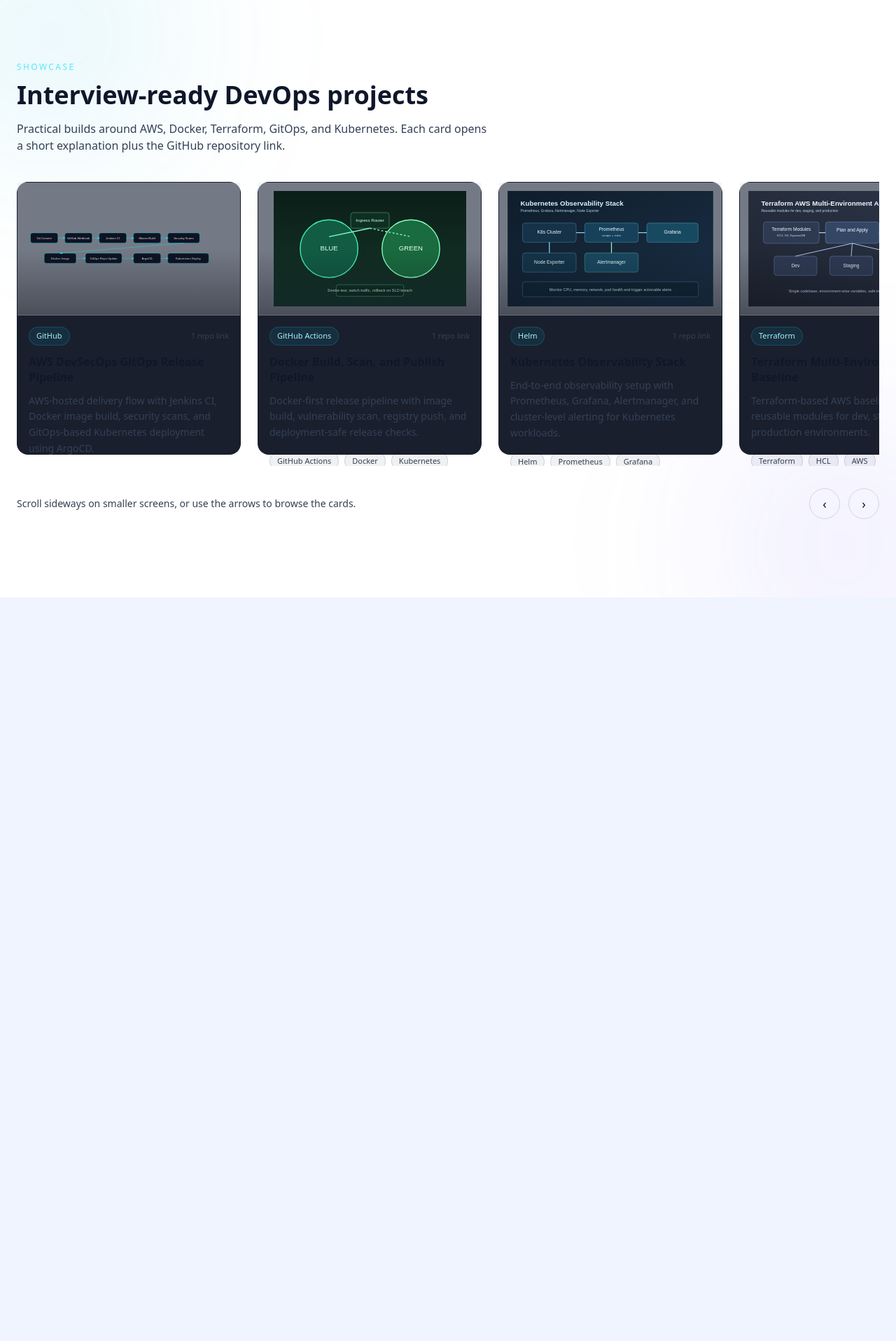
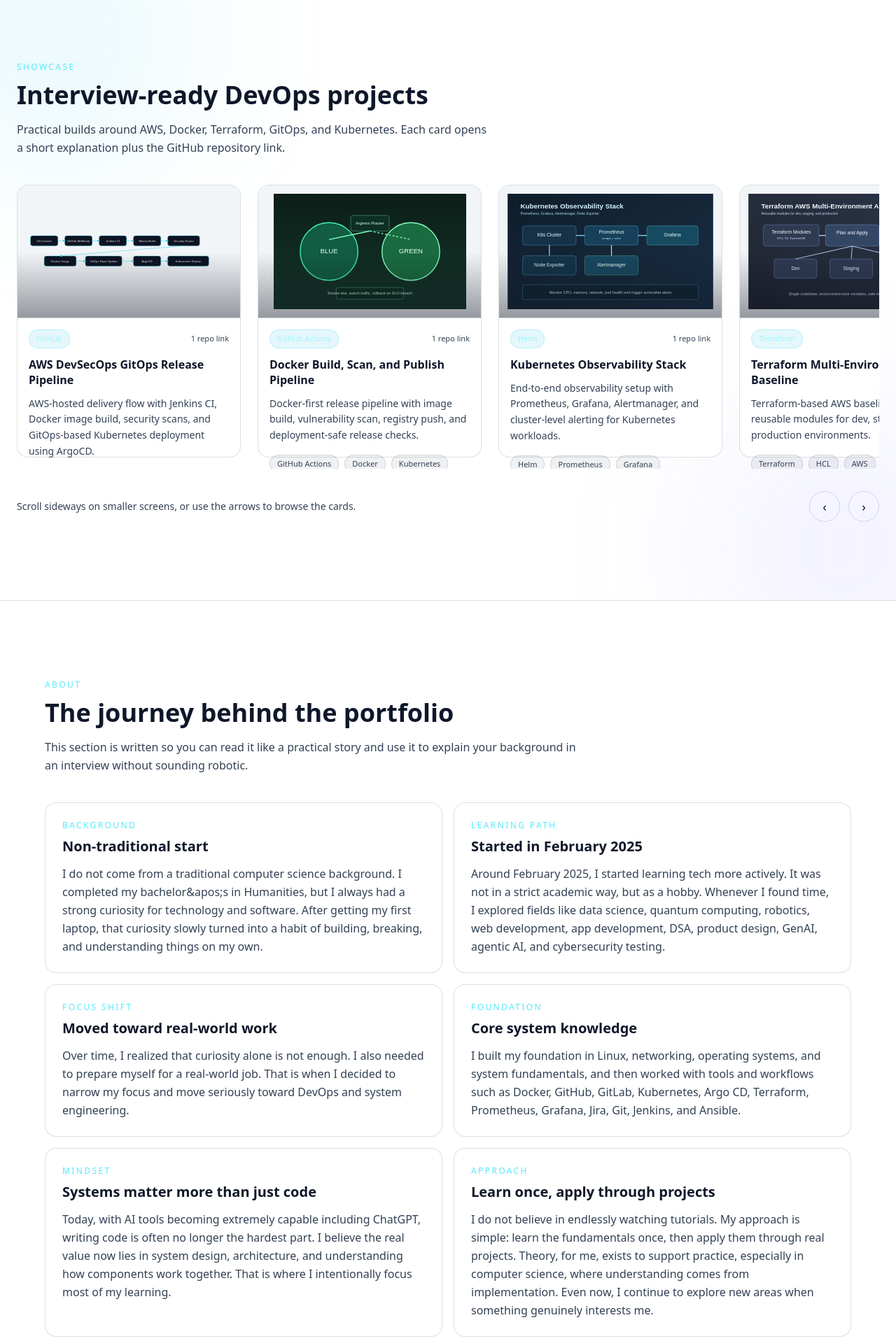
Before and after one commit to devopsghazali/resume, a React (Vite) app: page / in a window 1280 px wide. Shown: the part 880-2797 px from the top of the page at 70% size. Before the commit the page ends 1734 px from the top, so only its background shows below. Built offline with nearby package versions, Linux system fonts and the light colour scheme.

Commit message:
Refine portfolio navigation and animations

```diff
--- a/src/components/Hero.jsx
+++ b/src/components/Hero.jsx
@@ -1,6 +1,7 @@
 import { Link } from "react-router-dom";
 import { useEffect, useState } from "react";
 import ProjectsSection from "./ProjectsSection.jsx";
+import About from "../pages/About.jsx";
 import DevOpsInfinity from "./DevOpsInfinity.jsx";
 
 const Hero = () => {
@@ -26,11 +27,11 @@ const Hero = () => {
         <div className="absolute bottom-[-120px] right-[-120px] w-[400px] h-[400px] bg-indigo-500/20 rounded-full blur-[120px] animate-pulse" />
 
         <div className="relative max-w-7xl mx-auto px-6 py-24 grid grid-cols-1 md:grid-cols-2 gap-12 items-center">
-          <div className="max-w-xl">
+          <div className="max-w-xl hero-copy">
             <p className="text-xs uppercase tracking-[0.2em] text-cyan-300 mb-4">
               DevOps showcase
             </p>
-            <h1 className="text-4xl md:text-6xl font-bold text-white leading-tight">
+            <h1 className="hero-title text-4xl md:text-6xl font-bold text-white leading-tight">
               Practical DevOps <br />
               <span className="text-cyan-400">projects with real repo links</span>
             </h1>
@@ -56,10 +57,10 @@ const Hero = () => {
               </Link>
 
               <Link
-                to="/contact"
+                to="/#about"
                 className="px-6 py-3 border border-white/20 text-white rounded-md hover:bg-white/10 transition inline-flex items-center"
               >
-                Contact Me
+                About Me
               </Link>
             </div>
           </div>
@@ -70,6 +71,7 @@ const Hero = () => {
         </div>
       </section>
       <ProjectsSection />
+      <About />
     </>
   );
 };
--- a/src/components/ProjectCard.jsx
+++ b/src/components/ProjectCard.jsx
@@ -16,25 +16,27 @@ const ProjectCard = ({ project }) => {
 
   return (
     <>
-      <div
+      <button
+        type="button"
         onClick={() => setOpen(true)}
         className="
-          group min-w-[320px] w-[320px] h-[390px]
+          group project-card-surface min-w-[320px] w-[320px] h-[390px]
           rounded-2xl
           bg-[#0e1322]/95
           border border-white/10
           cursor-pointer
+          text-left
           transition-all duration-300
-          hover:-translate-y-1
+          hover:-translate-y-2
           hover:border-cyan-400/40
-          hover:shadow-[0_18px_40px_rgba(34,211,238,0.12)]
+          hover:shadow-[0_22px_50px_rgba(34,211,238,0.14)]
         "
       >
-        <div className="relative h-[190px] bg-black/20 flex items-center justify-center border-b border-white/10 overflow-hidden">
+        <div className="relative h-[190px] bg-black/20 flex items-center justify-center border-b border-white/10 overflow-hidden rounded-t-2xl">
           <img
             src={project.image}
             alt={project.title}
-            className="h-full w-full object-contain p-3 transition-transform duration-500 group-hover:scale-[1.03]"
+            className="h-full w-full object-contain p-3 transition-transform duration-500 group-hover:scale-[1.05]"
           />
           <div className="absolute inset-0 bg-gradient-to-t from-[#0b0f1a]/40 via-transparent to-transparent" />
         </div>
@@ -49,21 +51,23 @@ const ProjectCard = ({ project }) => {
             </span>
           </div>
 
-          <h3 className="text-white font-semibold leading-snug">{project.title}</h3>
+          <h3 className="text-white font-semibold leading-snug transition-colors group-hover:text-cyan-100">
+            {project.title}
+          </h3>
           <p className="text-sm text-gray-400 leading-relaxed">{project.description}</p>
 
           <div className="flex flex-wrap gap-2 pt-1">
             {project.stack.slice(0, 4).map((item) => (
               <span
                 key={item}
-                className="rounded-full border border-white/10 bg-white/5 px-2.5 py-1 text-[11px] text-gray-300"
+                className="rounded-full border border-white/10 bg-white/5 px-2.5 py-1 text-[11px] text-gray-300 transition-transform duration-300 group-hover:-translate-y-[1px]"
               >
                 {item}
               </span>
             ))}
           </div>
         </div>
-      </div>
+      </button>
 
       {open && (
         <div className="fixed inset-0 z-50 bg-black/75 backdrop-blur-sm flex items-center justify-center p-4">
@@ -72,6 +76,7 @@ const ProjectCard = ({ project }) => {
               onClick={closeModal}
               className="absolute top-3 right-3 text-gray-400 hover:text-white"
               aria-label="Close project options"
+              type="button"
             >
               ×
             </button>
@@ -85,7 +90,8 @@ const ProjectCard = ({ project }) => {
             <div className="grid gap-3 sm:grid-cols-2 mb-5">
               <button
                 onClick={openNotes}
-                className="rounded-xl border border-cyan-300/40 bg-cyan-500/15 px-4 py-3 text-left hover:border-cyan-300/70 transition"
+                className="rounded-xl border border-cyan-300/40 bg-cyan-500/15 px-4 py-3 text-left hover:border-cyan-300/70 hover:-translate-y-0.5 transition"
+                type="button"
               >
                 <p className="text-cyan-200 font-semibold text-sm">Open Explanation</p>
                 <p className="text-gray-300 text-xs mt-1">
@@ -95,7 +101,8 @@ const ProjectCard = ({ project }) => {
 
               <button
                 onClick={() => window.open(project.links[0].url, "_blank", "noreferrer")}
-                className="rounded-xl border border-indigo-300/40 bg-indigo-500/15 px-4 py-3 text-left hover:border-indigo-300/70 transition"
+                className="rounded-xl border border-indigo-300/40 bg-indigo-500/15 px-4 py-3 text-left hover:border-indigo-300/70 hover:-translate-y-0.5 transition"
+                type="button"
               >
                 <p className="text-indigo-200 font-semibold text-sm">Open Repository</p>
                 <p className="text-gray-300 text-xs mt-1">
@@ -122,7 +129,7 @@ const ProjectCard = ({ project }) => {
                   href={link.url}
                   target="_blank"
                   rel="noreferrer"
-                  className="block rounded-xl border border-cyan-400/30 bg-cyan-500/10 p-4 hover:border-cyan-300/60 transition"
+                  className="block rounded-xl border border-cyan-400/30 bg-cyan-500/10 p-4 hover:border-cyan-300/60 hover:translate-x-0.5 transition"
                 >
                   <p className="text-sm font-semibold text-cyan-200">{link.label}</p>
                   <p className="text-xs text-gray-300 mt-1">{link.note}</p>
--- a/src/components/ProjectsSection.jsx
+++ b/src/components/ProjectsSection.jsx
@@ -28,10 +28,10 @@ const ProjectsSection = () => {
           <p className="text-xs uppercase tracking-[0.2em] text-cyan-300 mb-3">
             Showcase
           </p>
-          <h2 className="text-3xl md:text-4xl font-bold text-white mb-4">
+          <h2 className="text-3xl md:text-4xl font-bold text-white mb-4 hero-title">
             Interview-ready DevOps projects
           </h2>
-          <p className="text-gray-400">
+          <p className="text-gray-400 leading-relaxed">
             Practical builds around AWS, Docker, Terraform, GitOps, and Kubernetes.
             Each card opens a short explanation plus the GitHub repository link.
           </p>
@@ -67,6 +67,7 @@ const ProjectsSection = () => {
                 transition
               "
               aria-label="Scroll projects left"
+              type="button"
             >
               ‹
             </button>
@@ -81,6 +82,7 @@ const ProjectsSection = () => {
                 transition
               "
               aria-label="Scroll projects right"
+              type="button"
             >
               ›
             </button>
--- a/src/index.css
+++ b/src/index.css
@@ -137,6 +137,20 @@ html.theme-light .bg-\[\#0b0f1a\]\/70 {
   background-color: rgba(248, 250, 252, 0.88) !important;
 }
 
+html.theme-light .bg-\[\#101628\]\/80 {
+  background-color: rgba(255, 255, 255, 0.82) !important;
+}
+
+html.theme-light .hero-title,
+html.theme-light .hero-copy,
+html.theme-light .section-title {
+  color: #0f172a !important;
+}
+
+html.theme-light .project-card-surface {
+  background-color: rgba(255, 255, 255, 0.9) !important;
+}
+
 html.theme-light .nav-orbit,
 html.theme-light .name-orbit-h {
   color: #0f172a !important;
@@ -153,12 +167,82 @@ html.theme-light .theme-switch-track {
   background: linear-gradient(135deg, rgba(219, 234, 254, 0.75), rgba(255, 255, 255, 0.95));
 }
 
+@keyframes soft-rise {
+  from {
+    opacity: 0;
+    transform: translateY(18px);
+  }
+  to {
+    opacity: 1;
+    transform: translateY(0);
+  }
+}
+
+@keyframes soft-glow {
+  0%, 100% {
+    box-shadow: 0 0 0 rgba(34, 211, 238, 0);
+  }
+  50% {
+    box-shadow: 0 0 32px rgba(34, 211, 238, 0.1);
+  }
+}
+
+@keyframes gentle-float-y {
+  0%, 100% {
+    transform: translateY(0);
+  }
+  50% {
+    transform: translateY(-4px);
+  }
+}
+
+.hero-title {
+  animation: soft-rise 700ms ease-out both;
+}
+
+.hero-copy {
+  animation: soft-rise 700ms ease-out both;
+}
+
+.project-card-surface {
+  animation: soft-glow 6s ease-in-out infinite;
+}
+
+.stagger-card:nth-child(1) {
+  animation-delay: 0ms;
+}
+
+.stagger-card:nth-child(2) {
+  animation-delay: 90ms;
+}
+
+.stagger-card:nth-child(3) {
+  animation-delay: 180ms;
+}
+
+.stagger-card:nth-child(4) {
+  animation-delay: 270ms;
+}
+
+.stagger-card:nth-child(5) {
+  animation-delay: 360ms;
+}
+
+.float-note {
+  animation: gentle-float-y 5s ease-in-out infinite;
+}
+
 @media (prefers-reduced-motion: reduce) {
   html.theme-anim,
   html.theme-anim *,
   html.theme-anim *::before,
   html.theme-anim *::after,
-  .theme-switch-thumb {
+  .theme-switch-thumb,
+  .hero-title,
+  .hero-copy,
+  .project-card-surface,
+  .float-note {
     transition: none !important;
+    animation: none !important;
   }
 }
--- a/src/pages/About.jsx
+++ b/src/pages/About.jsx
@@ -1,3 +1,36 @@
+const aboutPoints = [
+  {
+    label: "Background",
+    title: "Non-traditional start",
+    text: "I do not come from a traditional computer science background. I completed my bachelor&apos;s in Humanities, but I always had a strong curiosity for technology and software. After getting my first laptop, that curiosity slowly turned into a habit of building, breaking, and understanding things on my own.",
+  },
+  {
+    label: "Learning Path",
+    title: "Started in February 2025",
+    text: "Around February 2025, I started learning tech more actively. It was not in a strict academic way, but as a hobby. Whenever I found time, I explored fields like data science, quantum computing, robotics, web development, app development, DSA, product design, GenAI, agentic AI, and cybersecurity testing.",
+  },
+  {
+    label: "Focus Shift",
+    title: "Moved toward real-world work",
+    text: "Over time, I realized that curiosity alone is not enough. I also needed to prepare myself for a real-world job. That is when I decided to narrow my focus and move seriously toward DevOps and system engineering.",
+  },
+  {
+    label: "Foundation",
+    title: "Core system knowledge",
+    text: "I built my foundation in Linux, networking, operating systems, and system fundamentals, and then worked with tools and workflows such as Docker, GitHub, GitLab, Kubernetes, Argo CD, Terraform, Prometheus, Grafana, Jira, Git, Jenkins, and Ansible.",
+  },
+  {
+    label: "Mindset",
+    title: "Systems matter more than just code",
+    text: "Today, with AI tools becoming extremely capable including ChatGPT, writing code is often no longer the hardest part. I believe the real value now lies in system design, architecture, and understanding how components work together. That is where I intentionally focus most of my learning.",
+  },
+  {
+    label: "Approach",
+    title: "Learn once, apply through projects",
+    text: "I do not believe in endlessly watching tutorials. My approach is simple: learn the fundamentals once, then apply them through real projects. Theory, for me, exists to support practice, especially in computer science, where understanding comes from implementation. Even now, I continue to explore new areas when something genuinely interests me.",
+  },
+];
+
 const About = () => {
   return (
     <section
@@ -5,55 +38,55 @@ const About = () => {
       className="
         min-h-screen
         bg-[#0b0f1a]
-        px-6 py-32
+        px-6 py-28
         border-t border-white/5
       "
     >
-      <div className="max-w-4xl mx-auto animate-fade-up">
-        <h2 className="text-3xl md:text-4xl font-bold text-white mb-8">
-          About Me
-        </h2>
+      <div className="max-w-6xl mx-auto">
+        <div className="max-w-3xl mb-10 animate-fade-up">
+          <p className="text-xs uppercase tracking-[0.2em] text-cyan-300 mb-3">
+            About
+          </p>
+          <h2 className="text-3xl md:text-4xl font-bold text-white mb-4 section-title">
+            The journey behind the portfolio
+          </h2>
+          <p className="text-gray-400 leading-relaxed">
+            This section is written so you can read it like a practical story and use it
+            to explain your background in an interview without sounding robotic.
+          </p>
+        </div>
 
-        <p className="text-gray-400 leading-relaxed mb-6">
-          I do not come from a traditional computer science background. I completed my
-          bachelor&apos;s in <span className="text-white">Humanities</span>, but I always
-          enjoyed figuring out how software and systems work.
-        </p>
+        <div className="grid gap-4 md:grid-cols-2">
+          {aboutPoints.map((item, index) => (
+            <article
+              key={item.label}
+              className="
+                stagger-card
+                rounded-2xl border border-white/10 bg-[#101628]/80 p-6
+                transition-all duration-300 hover:-translate-y-1 hover:border-cyan-400/35 hover:bg-[#121a30]/90
+              "
+              style={{ animation: `soft-rise 700ms ease-out ${index * 90}ms both` }}
+            >
+              <p className="text-xs uppercase tracking-[0.2em] text-cyan-300 mb-2">
+                {item.label}
+              </p>
+              <h3 className="text-xl font-semibold text-white mb-3">{item.title}</h3>
+              <p className="text-gray-300 leading-relaxed">{item.text}</p>
+            </article>
+          ))}
+        </div>
 
-        <p className="text-gray-400 leading-relaxed mb-6">
-          Around <span className="text-cyan-400 font-medium">February 2025</span>, I
-          started learning tech more seriously and explored different areas like
-          <span className="text-white">
-            {" "}
-            Linux, networking, DevOps, cloud, web development, cybersecurity, and GenAI
-          </span>.
-        </p>
-
-        <p className="text-gray-400 leading-relaxed mb-6">
-          Over time, I realized that I wanted to focus on a path that maps to real work,
-          not just tutorials. That is what pushed me toward
-          <span className="text-cyan-400 font-medium"> DevOps and system engineering</span>.
-        </p>
-
-        <p className="text-gray-400 leading-relaxed mb-6">
-          I&apos;ve spent time with <span className="text-white">
-            Docker, Kubernetes, Argo CD, Terraform, Jenkins, Ansible, Prometheus, Grafana,
-            GitHub, and GitLab
-          </span>, while also building my understanding of operating systems and basic
-          infrastructure design.
-        </p>
-
-        <p className="text-gray-400 leading-relaxed mb-6">
-          My approach is simple: learn the fundamentals, build real projects, then explain
-          the system clearly. That is why this portfolio focuses on practical DevOps work
-          instead of flashy demos.
-        </p>
-
-        <p className="text-gray-400 leading-relaxed">
-          This space reflects that journey. I keep learning in public, improving the
-          projects, and moving steadily toward becoming a stronger DevOps and systems
-          engineer.
-        </p>
+        <div
+          className="
+            mt-6 rounded-2xl border border-white/10 bg-black/20 p-6
+            animate-fade-up
+          "
+        >
+          <p className="text-gray-400 leading-relaxed">
+            I keep learning in public, refining my skills, and steadily moving toward
+            becoming a strong DevOps and systems engineer.
+          </p>
+        </div>
       </div>
     </section>
   );
```
Also changed, not shown: src/components/Navbar.jsx (+6 -18 lines), src/pages/Contact.jsx (+43 -19 lines).
